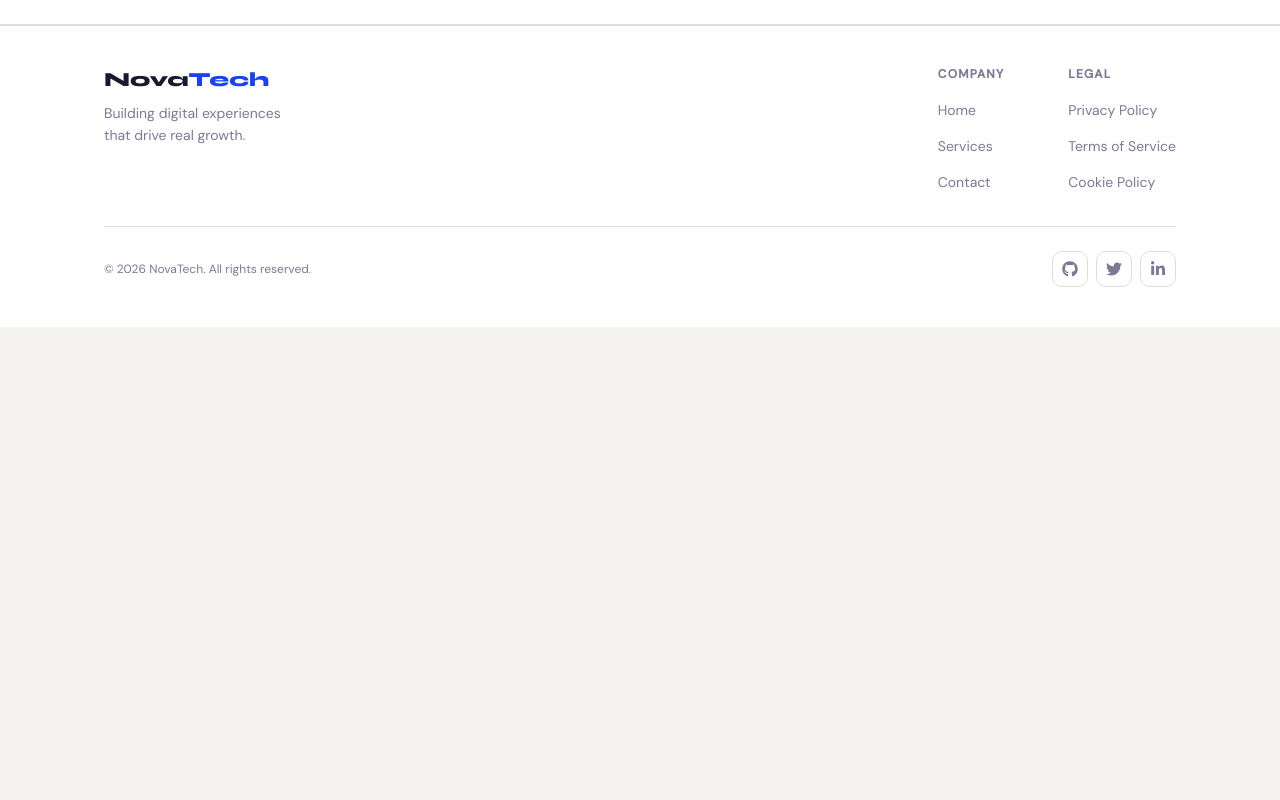
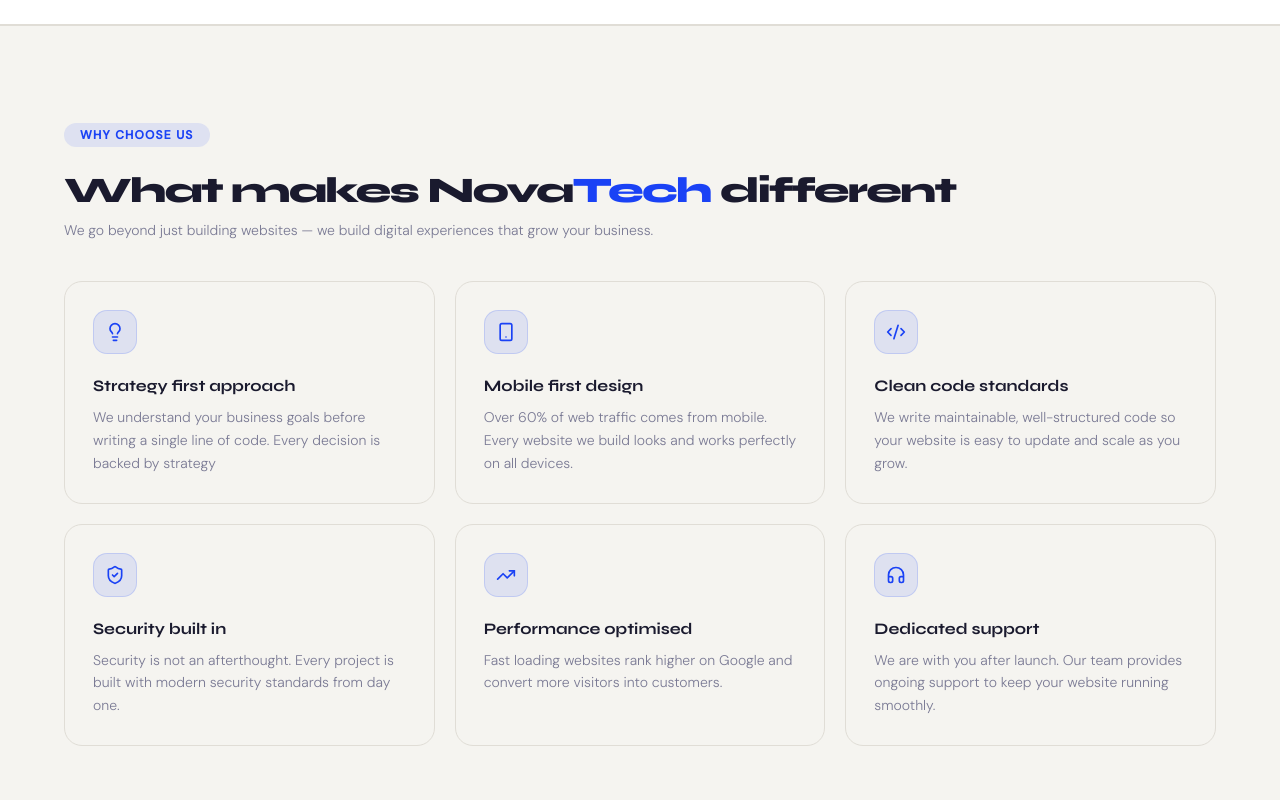
Before and after one commit to sadiksaifi9958/nova-tech-2.0, a Next.js app: page /about in a window 1280 px wide. Shown: the part 1740-2540 px from the top of the page. Before the commit the page ends 2067 px from the top, so only its background shows below. Built offline with nearby package versions, Linux system fonts and the light colour scheme.

Commit message:
feat: complete About page with Values and Why Choose Us sections

```diff
--- a/app/about/page.tsx
+++ b/app/about/page.tsx
@@ -8,6 +8,10 @@
   Target,
   Handshake,
   Lightbulb,
+  Smartphone,
+  Code2,
+  ShieldCheck,
+  Headphones,
 } from "lucide-react";
 
 const stats: Stat[] = [
@@ -54,6 +58,39 @@
     title: "Innovation",
     desc: "We stay ahead of the curve using the latest technologies to deliver modern solutions",
     icon: Lightbulb,
+  },
+];
+
+const choose: Feature[] = [
+  {
+    title: "Strategy first approach",
+    desc: "We understand your business goals before writing a single line of code. Every decision is backed by strategy",
+    icon: Lightbulb,
+  },
+  {
+    title: "Mobile first design",
+    desc: "Over 60% of web traffic comes from mobile. Every website we build looks and works perfectly on all devices.",
+    icon: Smartphone,
+  },
+  {
+    title: "Clean code standards",
+    desc: "We write maintainable, well-structured code so your website is easy to update and scale as you grow.",
+    icon: Code2,
+  },
+  {
+    title: "Security built in",
+    desc: "Security is not an afterthought. Every project is built with modern security standards from day one.",
+    icon: ShieldCheck,
+  },
+  {
+    title: "Performance optimised",
+    desc: "Fast loading websites rank higher on Google and convert more visitors into customers.",
+    icon: TrendingUp,
+  },
+  {
+    title: "Dedicated support",
+    desc: "We are with you after launch. Our team provides ongoing support to keep your website running smoothly.",
+    icon: Headphones,
   },
 ];
 
@@ -180,6 +217,41 @@
           </div>
         </div>
       </section>
+      <section className="py-24 px-[5%] bg-background border-y border-border">
+        <div className="max-w-[1200px] mx-auto">
+          <div className="text-xs text-primary bg-primary/10 inline-flex rounded-full px-4 py-1 font-semibold uppercase tracking-widest mb-3">
+            Why Choose Us
+          </div>
+          <h1 className="text-3xl md:text-4xl font-extrabold tracking-tighter text-foreground mt-3 mb-2">
+            What makes Nova<span className="text-primary">Tech</span> different
+          </h1>
+          <p className="text-sm text-muted-foreground font-light leading-relaxed">
+            We go beyond just building websites — we build digital experiences
+            that grow your business.
+          </p>
+          <div className="grid grid-cols-1 md:grid-cols-3 gap-5 mt-10">
+            {choose.map((item) => {
+              const Icon = item.icon;
+              return (
+                <div
+                  className="bg-background border border-border rounded-2xl p-7 hover:border-primary/30 hover:shadow-md transition-all duration-200"
+                  key={item.title}
+                >
+                  <span className="w-11 h-11 bg-primary/10 border border-primary/15 rounded-xl flex items-center justify-center mb-5">
+                    <Icon className="w-5 h-5 text-primary" />
+                  </span>
+                  <h3 className="font-bold text-foreground mb-2">
+                    {item.title}
+                  </h3>
+                  <p className="text-sm text-muted-foreground font-light leading-relaxed">
+                    {item.desc}
+                  </p>
+                </div>
+              );
+            })}
+          </div>
+        </div>
+      </section>
     </>
   );
 }
```
